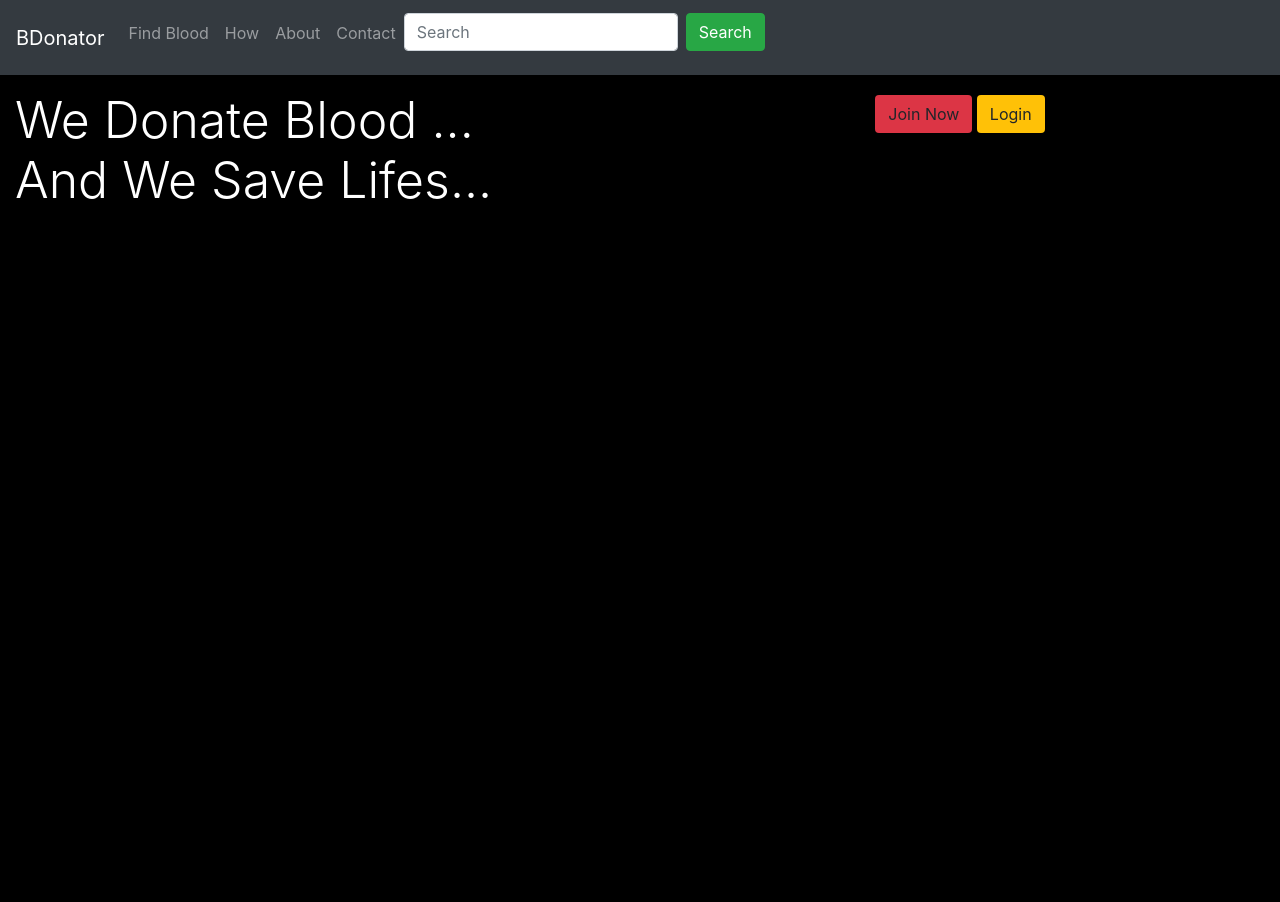
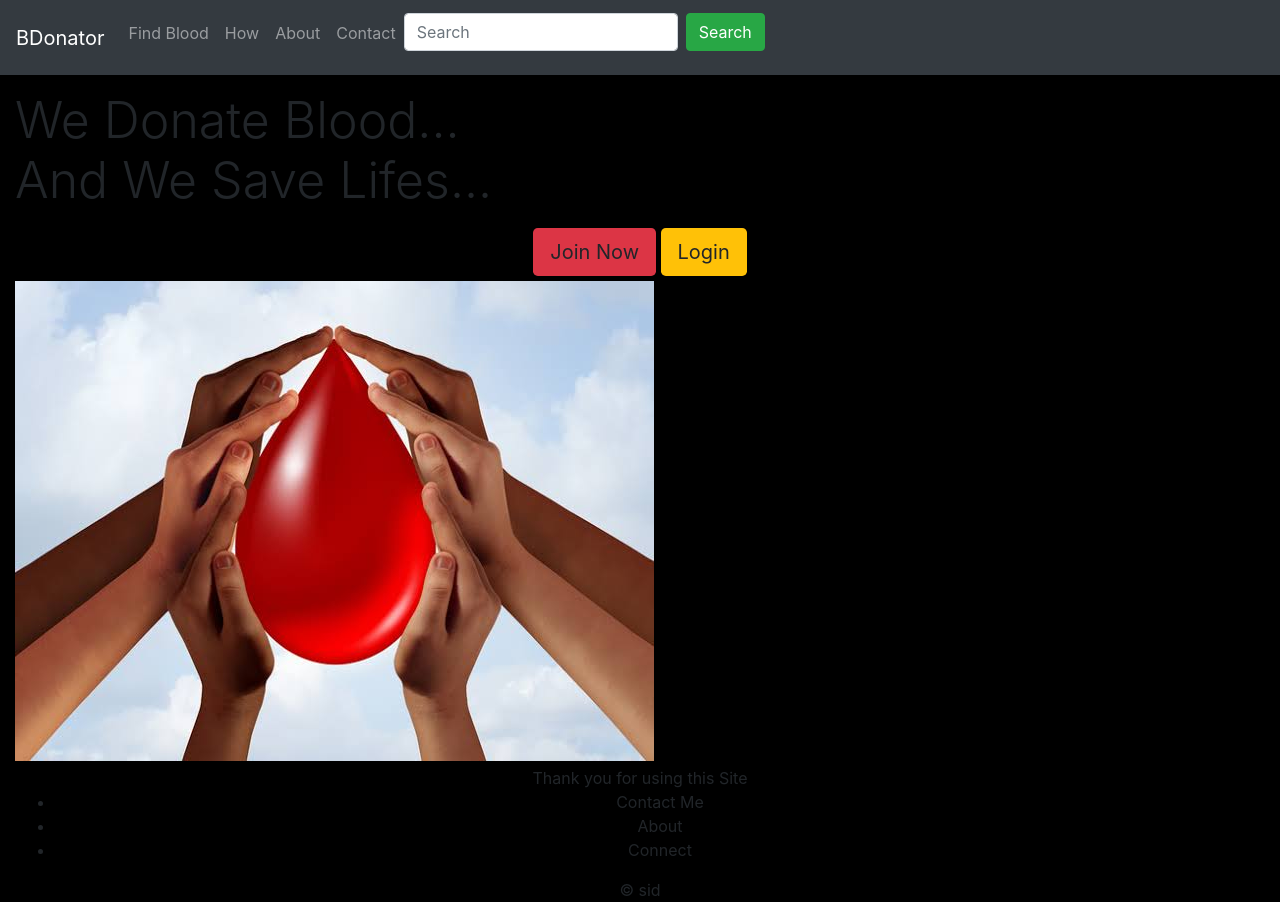
Before and after one commit to siddiqkaithodu/BloodDonator, a plain HTML site: page index.html in a window 1280 px wide. Before the commit the page ends 800 px from the top, so only its background shows below. Drawn offline with nearby package versions, Linux system fonts and the light colour scheme.

Commit message:
Add files via upload

```diff
--- a/index.html
+++ b/index.html
@@ -18,24 +18,18 @@
   </script>
   <script src="https://maxcdn.bootstrapcdn.com/bootstrap/4.5.2/js/bootstrap.min.js">
   </script>
-
-
  <!-- WATCH OUT FOR MY CSS 👇👇PROBABLY END WITH CONFUSION -->
-
  <link rel="stylesheet" href="Assets/styles/style.css">
     <title>Blood donator</title>
 </head>
 <body>
-
     <nav class="navbar navbar-expand-md bg-dark navbar-dark">
   <!-- Brand -->
   <a class="navbar-brand" href="#">BDonator</a>
-
   <!-- Toggler/collapsibe Button -->
   <button class="navbar-toggler" type="button" data-toggle="collapse" data-target="#collapsibleNavbar">
     <span class="navbar-toggler-icon"></span>
   </button>
-
   <!-- Navbar links -->
   <div class="collapse navbar-collapse" id="collapsibleNavbar">
     <ul class="navbar-nav">
@@ -57,43 +51,43 @@
   </form>
    </ul>
    </div>
-
-
-
 </nav>
-
 <div class="container-fluid">
 
-        <div class="row color-main">
-      <div class="col-md">
+        <div class="row">
+      <div class="col-sm-12">
             <h1>
-                We Donate Blood ...<br />
+                We Donate Blood...<br />
                 And We Save Lifes...
-
             </h1>
-
         </div>
-        <div class="col-md">
+        <div class="col-sm-12">
         <div class="text-center">
-         <button class="btn bg-danger" type="reset">Join Now</button>
-         <button class="btn bg-warning">Login</button>
+         <button class="btn bg-danger btn-lg" type="reset">Join Now</button>
+         <button class="btn bg-warning btn-lg">Login</button>
         </div>
         </div>
+        <div class="col-sm-12">
+     <img class="img-fluid" src="Assets/images/bloodforblood.jpeg" alt="" />
+        </div>
+        <div class="col-sm-12">
+           <footer class="text-center">
+               Thank you for using this Site <br />
+               <ul>
+                   <li>
+                       Contact Me
+                   </li>
+                   <li>
+                       About
+                   </li>
+                   <li>
+                       Connect
+                   </li>
+               </ul>
+               &copy; sid
+           </footer>
+        </div>
     </div>
-
 </div>
-<!--
-     <div class="col-lg-3">
-
-     </div>
-     <div class="col-lg-3">
-
-     </div>
-     <div class="col-lg-3 ">
-
-     </div>
-    </div>
-   </div>
-   -->
 </body>
 </html>
```
